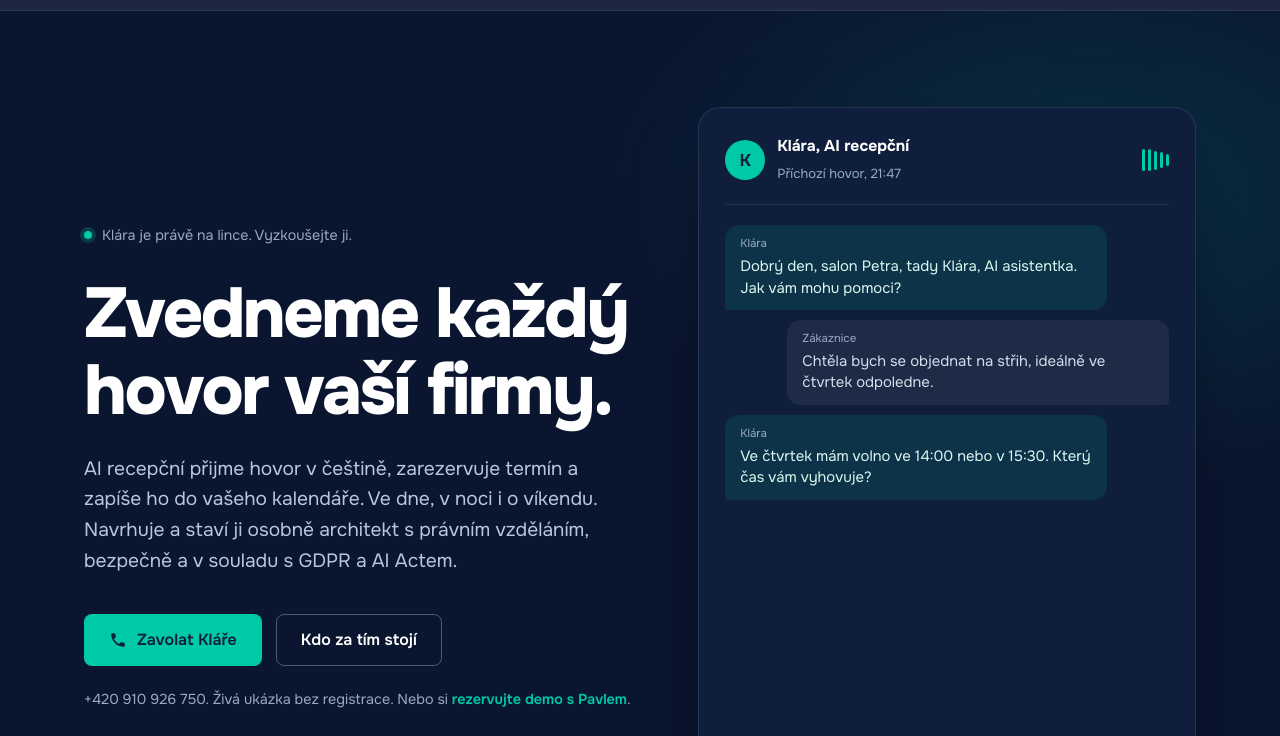
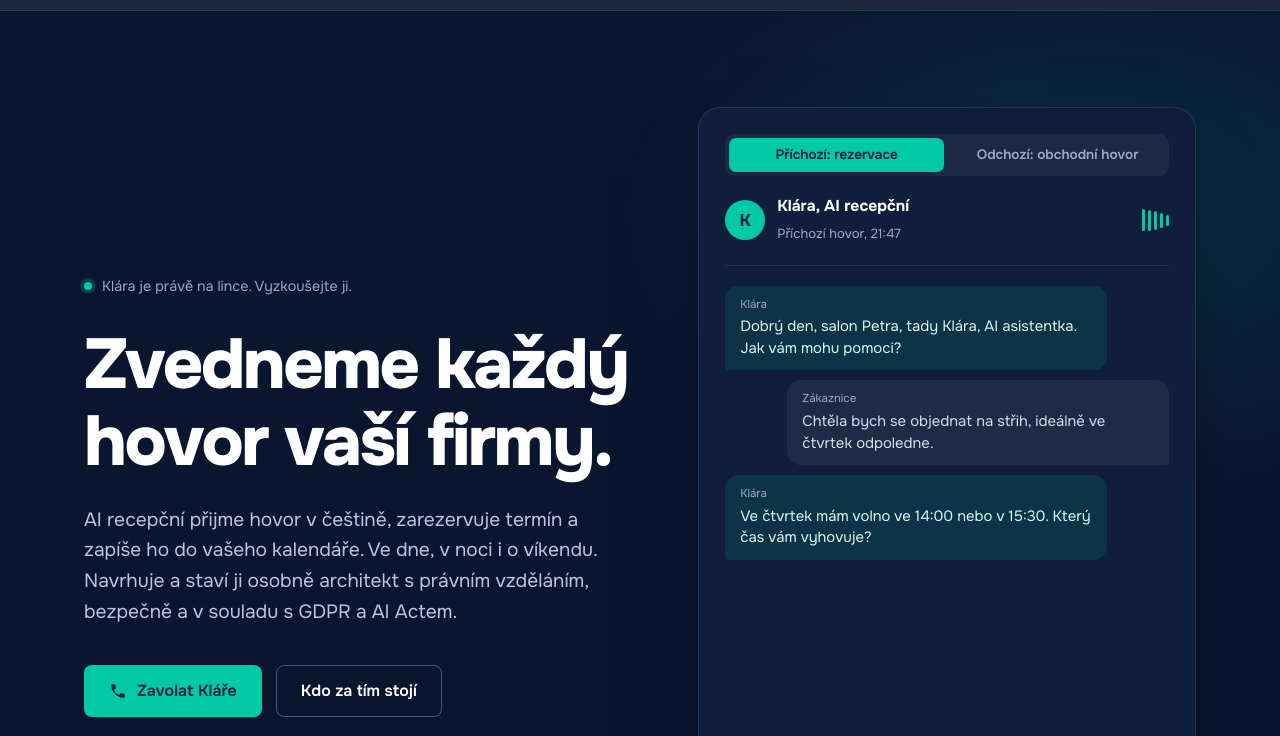
Before and after one commit to PavelSramek/voicelix-webpage, a plain HTML site: page index.html in a window 1280 px wide. Shown: the part 58-794 px from the top of the page. Drawn offline with Linux system fonts and the light colour scheme.

Commit message:
Update index.html

```diff
--- a/index.html
+++ b/index.html
@@ -95,6 +95,16 @@ h2{font-size:clamp(2rem,4vw,3rem);max-width:18ch}
 .booked strong{display:block;font-size:.95rem}
 .booked p{font-size:.82rem;color:var(--muted)}
 .call-foot{font-size:.78rem;color:var(--muted-dark);margin-top:14px;text-align:center}
+.tabs{display:flex;gap:6px;background:rgba(255,255,255,.05);border-radius:10px;padding:4px;margin-bottom:18px}
+.tabs button{flex:1;background:none;border:0;border-radius:7px;padding:9px 10px;font:600 .85rem/1.2 var(--font);color:var(--muted-dark);cursor:pointer;transition:background .2s,color .2s}
+.tabs button[aria-selected="true"]{background:var(--teal);color:var(--navy)}
+.tabs button:not([aria-selected="true"]):hover{color:#fff}
+.scenes{display:grid}
+.scn{grid-area:1/1}
+.scn.off{visibility:hidden}
+.av.out{background:#8AB4FF}
+.lead-ic{width:44px;height:48px;border-radius:8px;background:var(--teal-soft);color:var(--teal-ink);display:grid;place-items:center;flex-shrink:0}
+.lead-ic svg{width:22px;height:22px}
 
 .sectors{background:var(--navy);color:var(--muted-dark);padding:26px 0}
 .sectors .wrap{display:flex;align-items:center;gap:14px 30px;flex-wrap:wrap;justify-content:center;font-size:.95rem}
@@ -369,7 +379,13 @@ footer a:hover{color:var(--teal)}
       <p class="hero-note">+420 910 926 750. Živá ukázka bez registrace. Nebo si <a href="https://calendly.com/pavelsramek" target="_blank" rel="noopener">rezervujte demo s Pavlem</a>.</p>
     </div>
 
-    <div class="call" aria-label="Ukázka průběhu hovoru s Klárou">
+    <div class="call" aria-label="Ukázky průběhu hovorů s AI asistenty">
+      <div class="tabs" role="tablist" aria-label="Typ hovoru">
+        <button role="tab" id="tab-in" aria-selected="true" aria-controls="scn-in">Příchozí: rezervace</button>
+        <button role="tab" id="tab-out" aria-selected="false" aria-controls="scn-out">Odchozí: obchodní hovor</button>
+      </div>
+      <div class="scenes">
+      <div class="scn" id="scn-in" role="tabpanel" aria-labelledby="tab-in">
       <div class="call-top">
         <div class="caller">
           <div class="av">K</div>
@@ -377,18 +393,40 @@ footer a:hover{color:var(--teal)}
         </div>
         <div class="wave" aria-hidden="true"><i></i><i></i><i></i><i></i><i></i></div>
       </div>
-      <div class="lines" id="lines">
+      <div class="lines">
         <div class="ln k"><small>Klára</small>Dobrý den, salon Petra, tady Klára, AI asistentka. Jak vám mohu pomoci?</div>
         <div class="ln c"><small>Zákaznice</small>Chtěla bych se objednat na střih, ideálně ve čtvrtek odpoledne.</div>
         <div class="ln k"><small>Klára</small>Ve čtvrtek mám volno ve 14:00 nebo v 15:30. Který čas vám vyhovuje?</div>
         <div class="ln c"><small>Zákaznice</small>Půl čtvrté je ideální.</div>
         <div class="ln k"><small>Klára</small>Hotovo, jste objednaná. Potvrzení vám přijde zprávou. Hezký večer!</div>
       </div>
-      <div class="booked" id="booked">
+      <div class="booked">
         <div class="cal"><b>ČT</b><span>14</span></div>
         <div><strong>Rezervace zapsána do kalendáře</strong><p>Střih, 15:30. Potvrzení odesláno zákaznici.</p></div>
       </div>
-      <p class="call-foot">Ilustrační průběh hovoru. Stejný scénář si můžete vyzkoušet naživo.</p>
+      </div>
+      <div class="scn off" id="scn-out" role="tabpanel" aria-labelledby="tab-out">
+      <div class="call-top">
+        <div class="caller">
+          <div class="av out">T</div>
+          <div><b>Tomáš, AI obchodník</b><span>Odchozí hovor, 10:15</span></div>
+        </div>
+        <div class="wave" aria-hidden="true"><i></i><i></i><i></i><i></i><i></i></div>
+      </div>
+      <div class="lines">
+        <div class="ln k"><small>Tomáš</small>Dobrý den, tady Tomáš, AI asistent firmy Energo Servis. Firmám zdarma porovnáváme ceny energií. Máte minutku?</div>
+        <div class="ln c"><small>Majitel firmy</small>Zajímá mě to, ale teď nemám čas.</div>
+        <div class="ln k"><small>Tomáš</small>Rozumím. Může vám zavolat náš obchodní zástupce? Hodí se čtvrtek v 10:00, nebo pátek ve 14:00?</div>
+        <div class="ln c"><small>Majitel firmy</small>Čtvrtek v deset.</div>
+        <div class="ln k"><small>Tomáš</small>Výborně, pan Novák vám zavolá ve čtvrtek v 10:00. Hezký den!</div>
+      </div>
+      <div class="booked">
+        <div class="lead-ic"><svg><use href="#i-send"/></svg></div>
+        <div><strong>Lead předán obchodníkovi</strong><p>Zpětné volání čt 10:00. Shrnutí hovoru uloženo do CRM.</p></div>
+      </div>
+      </div>
+      </div>
+      <p class="call-foot">Ilustrační průběh hovorů, firma Energo Servis je smyšlená. Příchozí scénář si můžete vyzkoušet naživo.</p>
     </div>
   </div>
 </section>
@@ -752,16 +790,28 @@ burger.addEventListener('click',()=>{const o=mnav.classList.toggle('open');burge
 mnav.querySelectorAll('a').forEach(a=>a.addEventListener('click',()=>{mnav.classList.remove('open');burger.setAttribute('aria-expanded','false')}));
 
 (function(){
-  const lines=[...document.querySelectorAll('#lines .ln')],booked=document.getElementById('booked');
-  if(window.matchMedia('(prefers-reduced-motion: reduce)').matches)return;
-  const step=1500,start=600;
-  function run(){
+  const ids=['in','out'];
+  const reduce=window.matchMedia('(prefers-reduced-motion: reduce)').matches;
+  const step=1500,start=600,hold=4500;
+  let timers=[],cur=0;
+  function clear(){timers.forEach(clearTimeout);timers=[]}
+  function show(i,auto){
+    clear();cur=i;
+    ids.forEach((id,j)=>{
+      document.getElementById('scn-'+id).classList.toggle('off',j!==i);
+      document.getElementById('tab-'+id).setAttribute('aria-selected',j===i);
+    });
+    const scn=document.getElementById('scn-'+ids[i]);
+    const lines=[...scn.querySelectorAll('.ln')],booked=scn.querySelector('.booked');
+    if(reduce){lines.forEach(l=>l.classList.add('show'));booked.classList.add('show');return}
     lines.forEach(l=>l.classList.remove('show'));booked.classList.remove('show');
-    lines.forEach((l,i)=>setTimeout(()=>l.classList.add('show'),start+i*step));
-    setTimeout(()=>booked.classList.add('show'),start+lines.length*step);
-    setTimeout(run,start+lines.length*step+5000);
+    lines.forEach((l,k)=>timers.push(setTimeout(()=>l.classList.add('show'),start+k*step)));
+    const end=start+lines.length*step;
+    timers.push(setTimeout(()=>booked.classList.add('show'),end));
+    timers.push(setTimeout(()=>show((i+1)%ids.length,true),end+hold));
   }
-  run();
+  ids.forEach((id,j)=>document.getElementById('tab-'+id).addEventListener('click',()=>show(j)));
+  show(0);
 })();
 
 const form=document.getElementById('leadForm');
```
